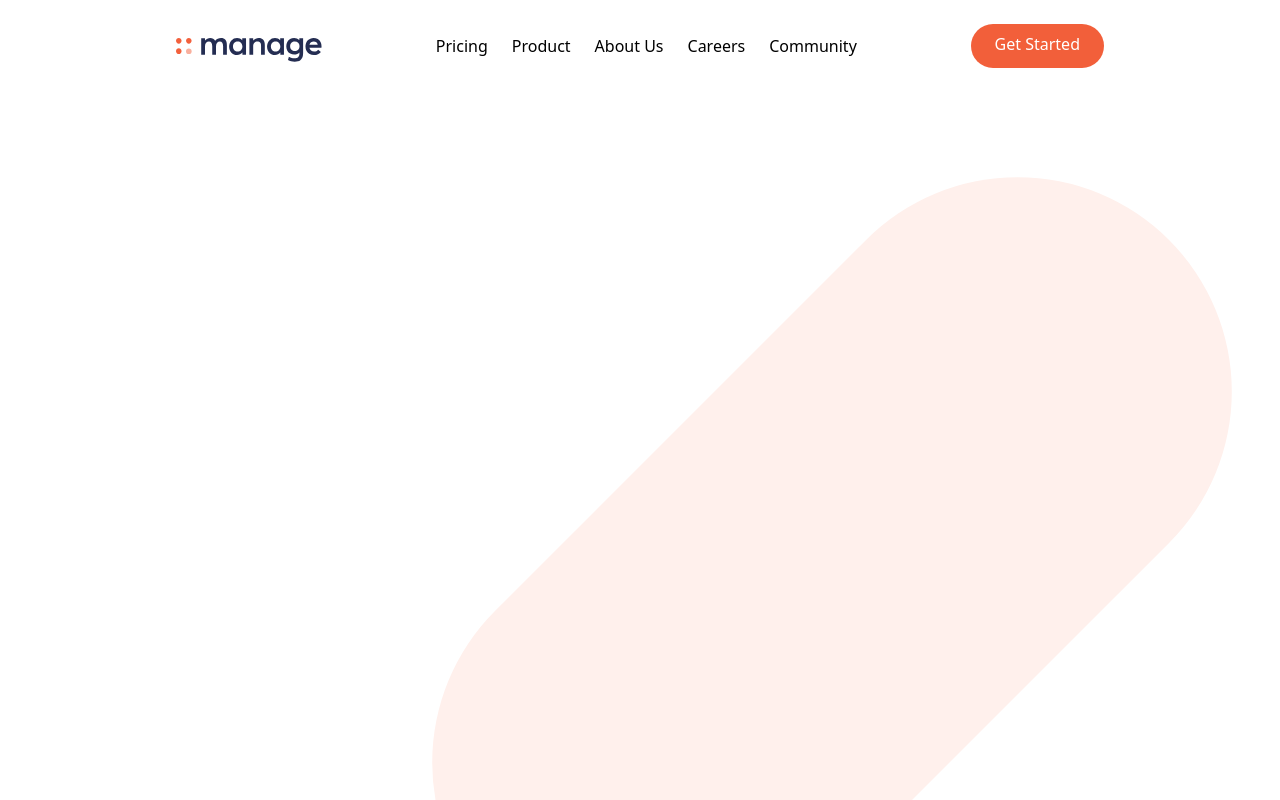
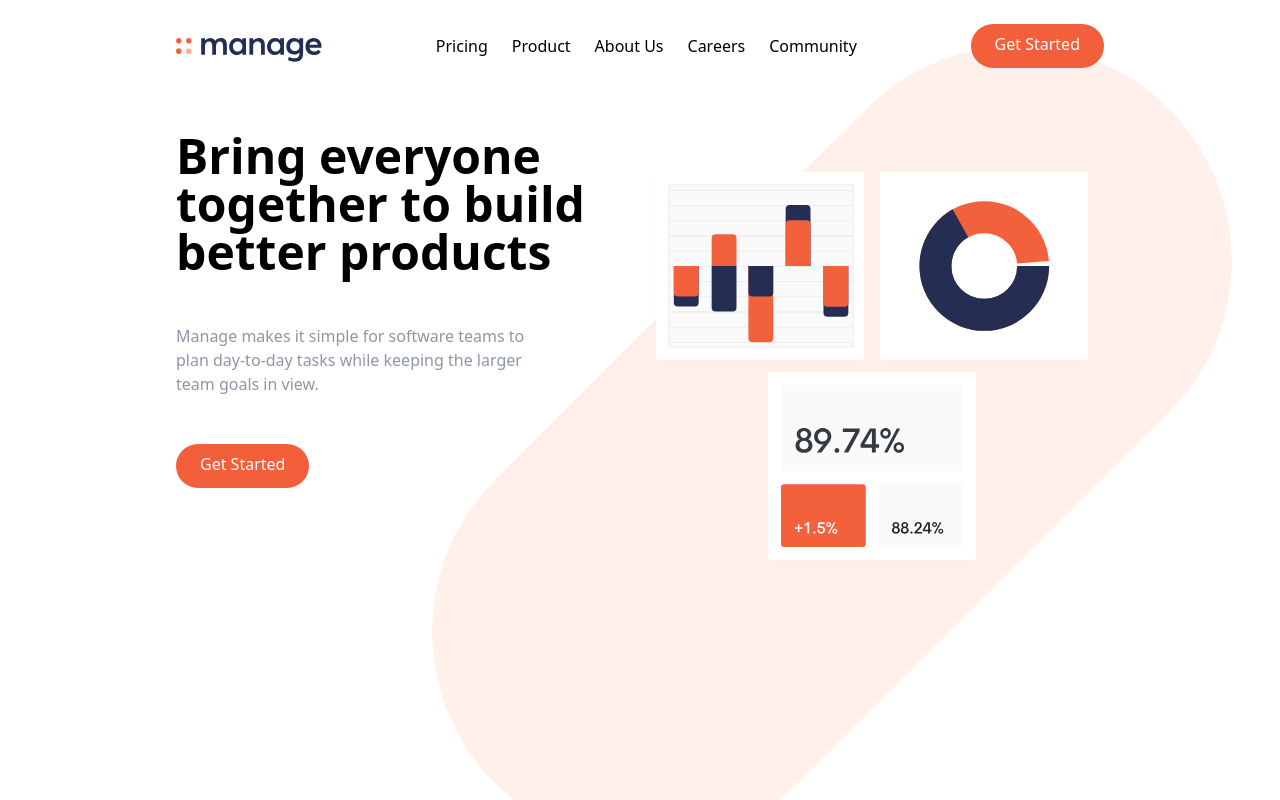
Before and after one commit to markpackham/tailwindCSS_refresher2022, a website: page tailwindCSS_2022.html in a window 1280 px wide. Drawn offline with Linux system fonts and the light colour scheme.

Commit message:
add hero section
https://youtu.be/dFgzHOX84xQ?t=2031

```diff
--- a/tailwindCSS_2022.html
+++ b/tailwindCSS_2022.html
@@ -17,7 +17,7 @@
       <div class="pt-2">
         <img src="img/logo.svg" alt="logo" />
       </div>
-      <!-- Menu Items -->
+      <!-- Menu items -->
       <div class="hidden md:flex space-x-6">
         <a href="#" class="hover:text-darkGrayishBlue">Pricing</a>
         <a href="#" class="hover:text-darkGrayishBlue">Product</a>
@@ -30,6 +30,34 @@
         class="hidden md:block p-3 px-6 pt-2 text-white bg-brightRed rounded-full baseline hover:bg-brightRedLight">Get
         Started</a>
   </nav>
+
+  <!-- Hero section -->
+  <section id="hero">
+    <!-- Flex container -->
+    <div class="container flex flex-col-reverse items-center px-6 mx-auto mt-10 space-y-0 md:space-y-0 md:flex-row">
+      <!-- Left item -->
+      <div class="flex flex-col mb-32 space-y-12 md:w-1/2">
+        <h1 class="max-w-md text-4xl font-bold text-center md:text-5xl md:text-left">
+          Bring everyone together to build better products
+        </h1>
+        <p class="max-w-sm text-center text-darkGrayishBlue md:text-left">
+          Manage makes it simple for software teams to plan day-to-day tasks
+          while keeping the larger team goals in view.
+        </p>
+        <div class="flex justify-center md:justify-start">
+          <a href="#" class="p-3 px-6 pt-2 text-white bg-brightRed rounded-full baseline hover:bg-brightRedLight">Get
+            Started</a>
+        </div>
+      </div>
+      <!-- Image -->
+      <div class="md:w-1/2">
+        <img src="img/illustration-intro.svg" alt="" />
+      </div>
+    </div>
+  </section>
+
+  <!-- Features section -->
+
   <script src="js/script.js"></script>
 </body>
 </html>
```
Also changed, not shown: css/main.css.
